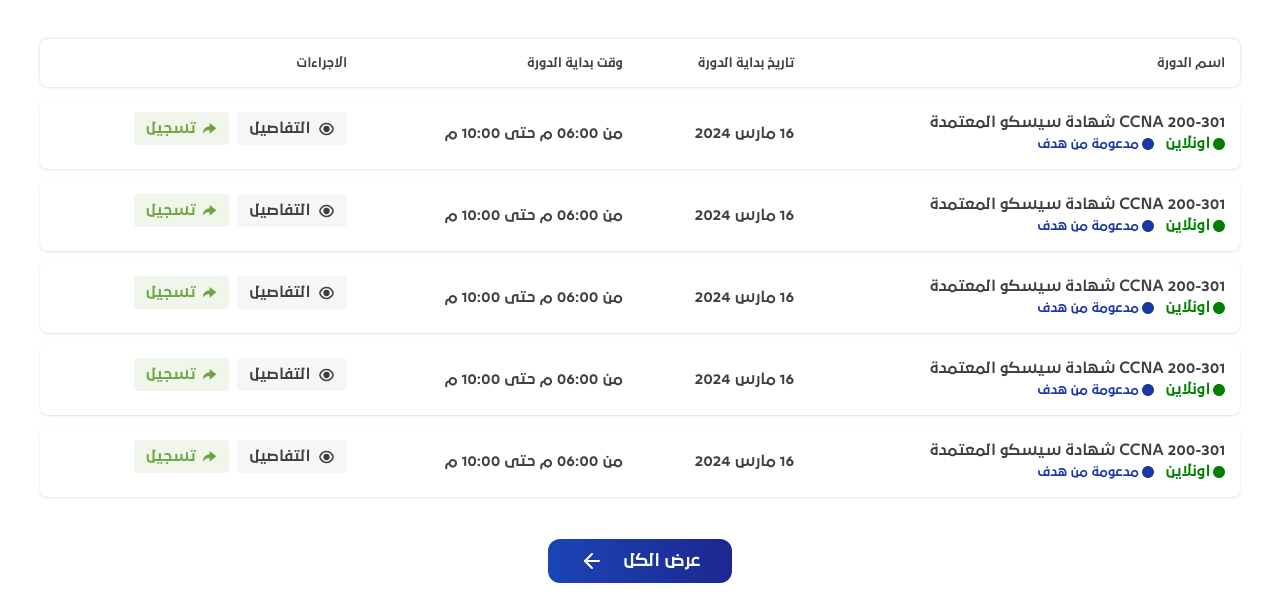
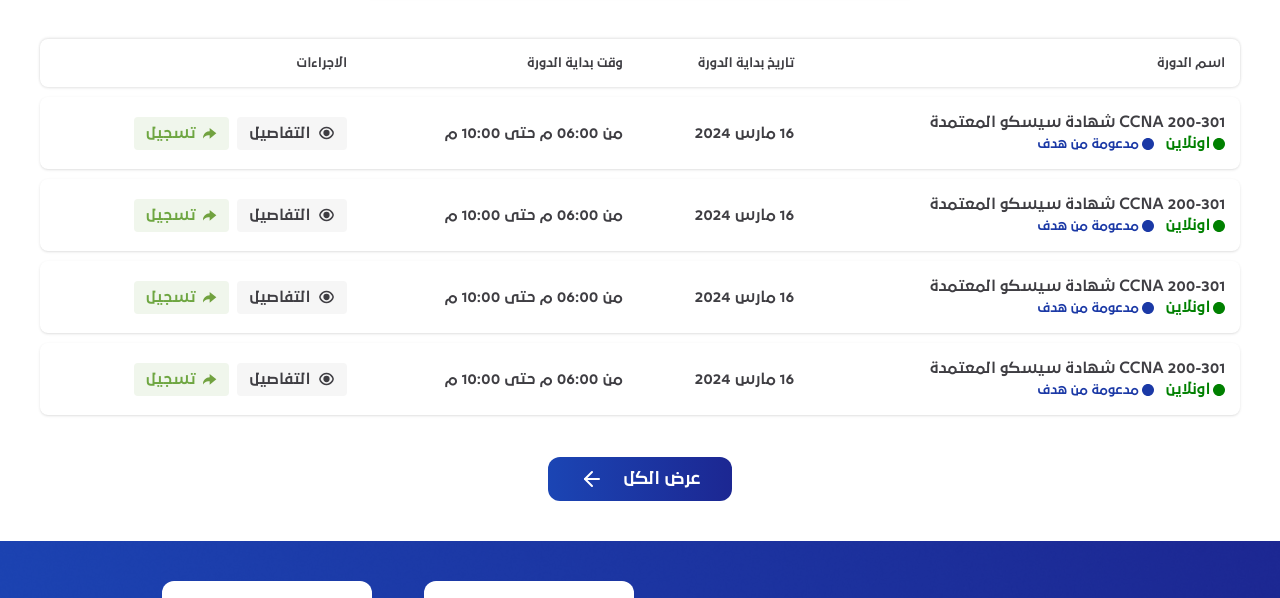
Before and after one commit to yousofo/abad-6-2024, a website with bundled scripts: page index.html in a window 1280 px wide. Shown: the part 1136-1734 px from the top of the page. Built offline with nearby package versions, Linux system fonts and the light colour scheme; files whose address does not match are found by name.

Commit message:
table update

```diff
--- a/index.html
+++ b/index.html
@@ -173,14 +173,22 @@
           </td>
           <td class="course-start-date">16 مارس 2024</td>
           <td>من 06:00 م حتى 10:00 م</td>
-          <td class="btns">
-            <button ><svg xmlns="http://www.w3.org/2000/svg" width="17" height="16" viewBox="0 0 17 16" fill="none">
-              <path d="M10.8866 7.99995C10.8866 9.31995 9.81995 10.3866 8.49995 10.3866C7.17995 10.3866 6.11328 9.31995 6.11328 7.99995C6.11328 6.67995 7.17995 5.61328 8.49995 5.61328C9.81995 5.61328 10.8866 6.67995 10.8866 7.99995Z" fill="#3F3E43" stroke="#3F3E43" stroke-width="1.5" stroke-linecap="round" stroke-linejoin="round"/>
-              <path d="M8.4999 13.5131C10.8532 13.5131 13.0466 12.1264 14.5732 9.7264C15.1732 8.7864 15.1732 7.2064 14.5732 6.2664C13.0466 3.8664 10.8532 2.47974 8.4999 2.47974C6.14656 2.47974 3.95323 3.8664 2.42656 6.2664C1.82656 7.2064 1.82656 8.7864 2.42656 9.7264C3.95323 12.1264 6.14656 13.5131 8.4999 13.5131Z" stroke="#3F3E43" stroke-width="1.5" stroke-linecap="round" stroke-linejoin="round"/>
+          <td >
+            <div class="btns">
+              <button><svg xmlns="http://www.w3.org/2000/svg" width="17" height="16" viewBox="0 0 17 16" fill="none">
+                  <path
+                    d="M10.8866 7.99995C10.8866 9.31995 9.81995 10.3866 8.49995 10.3866C7.17995 10.3866 6.11328 9.31995 6.11328 7.99995C6.11328 6.67995 7.17995 5.61328 8.49995 5.61328C9.81995 5.61328 10.8866 6.67995 10.8866 7.99995Z"
+                    fill="#3F3E43" stroke="#3F3E43" stroke-width="1.5" stroke-linecap="round" stroke-linejoin="round" />
+                  <path
+                    d="M8.4999 13.5131C10.8532 13.5131 13.0466 12.1264 14.5732 9.7264C15.1732 8.7864 15.1732 7.2064 14.5732 6.2664C13.0466 3.8664 10.8532 2.47974 8.4999 2.47974C6.14656 2.47974 3.95323 3.8664 2.42656 6.2664C1.82656 7.2064 1.82656 8.7864 2.42656 9.7264C3.95323 12.1264 6.14656 13.5131 8.4999 13.5131Z"
+                    stroke="#3F3E43" stroke-width="1.5" stroke-linecap="round" stroke-linejoin="round" />
                 </svg>التفاصيل</button>
               <button><svg xmlns="http://www.w3.org/2000/svg" width="14" height="11" viewBox="0 0 14 11" fill="none">
-              <path d="M6.66667 7.33333H5.33333C4.23973 7.33292 3.16682 7.63143 2.23058 8.1966C1.29435 8.76178 0.530401 9.57211 0.0213343 10.54C0.00702532 10.3604 -9.15218e-05 10.1802 8.88408e-07 10C8.88408e-07 6.318 2.98467 3.33333 6.66667 3.33333V0L13.3333 5.33333L6.66667 10.6667V7.33333Z" fill="#71A23F"/>
+                  <path
+                    d="M6.66667 7.33333H5.33333C4.23973 7.33292 3.16682 7.63143 2.23058 8.1966C1.29435 8.76178 0.530401 9.57211 0.0213343 10.54C0.00702532 10.3604 -9.15218e-05 10.1802 8.88408e-07 10C8.88408e-07 6.318 2.98467 3.33333 6.66667 3.33333V0L13.3333 5.33333L6.66667 10.6667V7.33333Z"
+                    fill="#71A23F" />
                 </svg>تسجيل</button>
+            </div>
           </td>
         </tr>
         <tr class="shadow rounded-lg">
@@ -207,14 +215,22 @@
           </td>
           <td class="course-start-date">16 مارس 2024</td>
           <td>من 06:00 م حتى 10:00 م</td>
-          <td class="btns">
-            <button ><svg xmlns="http://www.w3.org/2000/svg" width="17" height="16" viewBox="0 0 17 16" fill="none">
-              <path d="M10.8866 7.99995C10.8866 9.31995 9.81995 10.3866 8.49995 10.3866C7.17995 10.3866 6.11328 9.31995 6.11328 7.99995C6.11328 6.67995 7.17995 5.61328 8.49995 5.61328C9.81995 5.61328 10.8866 6.67995 10.8866 7.99995Z" fill="#3F3E43" stroke="#3F3E43" stroke-width="1.5" stroke-linecap="round" stroke-linejoin="round"/>
-              <path d="M8.4999 13.5131C10.8532 13.5131 13.0466 12.1264 14.5732 9.7264C15.1732 8.7864 15.1732 7.2064 14.5732 6.2664C13.0466 3.8664 10.8532 2.47974 8.4999 2.47974C6.14656 2.47974 3.95323 3.8664 2.42656 6.2664C1.82656 7.2064 1.82656 8.7864 2.42656 9.7264C3.95323 12.1264 6.14656 13.5131 8.4999 13.5131Z" stroke="#3F3E43" stroke-width="1.5" stroke-linecap="round" stroke-linejoin="round"/>
+          <td >
+            <div class="btns">
+              <button><svg xmlns="http://www.w3.org/2000/svg" width="17" height="16" viewBox="0 0 17 16" fill="none">
+                  <path
+                    d="M10.8866 7.99995C10.8866 9.31995 9.81995 10.3866 8.49995 10.3866C7.17995 10.3866 6.11328 9.31995 6.11328 7.99995C6.11328 6.67995 7.17995 5.61328 8.49995 5.61328C9.81995 5.61328 10.8866 6.67995 10.8866 7.99995Z"
+                    fill="#3F3E43" stroke="#3F3E43" stroke-width="1.5" stroke-linecap="round" stroke-linejoin="round" />
+                  <path
+                    d="M8.4999 13.5131C10.8532 13.5131 13.0466 12.1264 14.5732 9.7264C15.1732 8.7864 15.1732 7.2064 14.5732 6.2664C13.0466 3.8664 10.8532 2.47974 8.4999 2.47974C6.14656 2.47974 3.95323 3.8664 2.42656 6.2664C1.82656 7.2064 1.82656 8.7864 2.42656 9.7264C3.95323 12.1264 6.14656 13.5131 8.4999 13.5131Z"
+                    stroke="#3F3E43" stroke-width="1.5" stroke-linecap="round" stroke-linejoin="round" />
                 </svg>التفاصيل</button>
               <button><svg xmlns="http://www.w3.org/2000/svg" width="14" height="11" viewBox="0 0 14 11" fill="none">
-              <path d="M6.66667 7.33333H5.33333C4.23973 7.33292 3.16682 7.63143 2.23058 8.1966C1.29435 8.76178 0.530401 9.57211 0.0213343 10.54C0.00702532 10.3604 -9.15218e-05 10.1802 8.88408e-07 10C8.88408e-07 6.318 2.98467 3.33333 6.66667 3.33333V0L13.3333 5.33333L6.66667 10.6667V7.33333Z" fill="#71A23F"/>
+                  <path
+                    d="M6.66667 7.33333H5.33333C4.23973 7.33292 3.16682 7.63143 2.23058 8.1966C1.29435 8.76178 0.530401 9.57211 0.0213343 10.54C0.00702532 10.3604 -9.15218e-05 10.1802 8.88408e-07 10C8.88408e-07 6.318 2.98467 3.33333 6.66667 3.33333V0L13.3333 5.33333L6.66667 10.6667V7.33333Z"
+                    fill="#71A23F" />
                 </svg>تسجيل</button>
+            </div>
           </td>
         </tr>
         <tr class="shadow rounded-lg">
@@ -241,14 +257,22 @@
           </td>
           <td class="course-start-date">16 مارس 2024</td>
           <td>من 06:00 م حتى 10:00 م</td>
-          <td class="btns">
-            <button ><svg xmlns="http://www.w3.org/2000/svg" width="17" height="16" viewBox="0 0 17 16" fill="none">
-              <path d="M10.8866 7.99995C10.8866 9.31995 9.81995 10.3866 8.49995 10.3866C7.17995 10.3866 6.11328 9.31995 6.11328 7.99995C6.11328 6.67995 7.17995 5.61328 8.49995 5.61328C9.81995 5.61328 10.8866 6.67995 10.8866 7.99995Z" fill="#3F3E43" stroke="#3F3E43" stroke-width="1.5" stroke-linecap="round" stroke-linejoin="round"/>
-              <path d="M8.4999 13.5131C10.8532 13.5131 13.0466 12.1264 14.5732 9.7264C15.1732 8.7864 15.1732 7.2064 14.5732 6.2664C13.0466 3.8664 10.8532 2.47974 8.4999 2.47974C6.14656 2.47974 3.95323 3.8664 2.42656 6.2664C1.82656 7.2064 1.82656 8.7864 2.42656 9.7264C3.95323 12.1264 6.14656 13.5131 8.4999 13.5131Z" stroke="#3F3E43" stroke-width="1.5" stroke-linecap="round" stroke-linejoin="round"/>
+          <td >
+            <div class="btns">
+              <button><svg xmlns="http://www.w3.org/2000/svg" width="17" height="16" viewBox="0 0 17 16" fill="none">
+                  <path
+                    d="M10.8866 7.99995C10.8866 9.31995 9.81995 10.3866 8.49995 10.3866C7.17995 10.3866 6.11328 9.31995 6.11328 7.99995C6.11328 6.67995 7.17995 5.61328 8.49995 5.61328C9.81995 5.61328 10.8866 6.67995 10.8866 7.99995Z"
+                    fill="#3F3E43" stroke="#3F3E43" stroke-width="1.5" stroke-linecap="round" stroke-linejoin="round" />
+                  <path
+                    d="M8.4999 13.5131C10.8532 13.5131 13.0466 12.1264 14.5732 9.7264C15.1732 8.7864 15.1732 7.2064 14.5732 6.2664C13.0466 3.8664 10.8532 2.47974 8.4999 2.47974C6.14656 2.47974 3.95323 3.8664 2.42656 6.2664C1.82656 7.2064 1.82656 8.7864 2.42656 9.7264C3.95323 12.1264 6.14656 13.5131 8.4999 13.5131Z"
+                    stroke="#3F3E43" stroke-width="1.5" stroke-linecap="round" stroke-linejoin="round" />
                 </svg>التفاصيل</button>
               <button><svg xmlns="http://www.w3.org/2000/svg" width="14" height="11" viewBox="0 0 14 11" fill="none">
-              <path d="M6.66667 7.33333H5.33333C4.23973 7.33292 3.16682 7.63143 2.23058 8.1966C1.29435 8.76178 0.530401 9.57211 0.0213343 10.54C0.00702532 10.3604 -9.15218e-05 10.1802 8.88408e-07 10C8.88408e-07 6.318 2.98467 3.33333 6.66667 3.33333V0L13.3333 5.33333L6.66667 10.6667V7.33333Z" fill="#71A23F"/>
+                  <path
+                    d="M6.66667 7.33333H5.33333C4.23973 7.33292 3.16682 7.63143 2.23058 8.1966C1.29435 8.76178 0.530401 9.57211 0.0213343 10.54C0.00702532 10.3604 -9.15218e-05 10.1802 8.88408e-07 10C8.88408e-07 6.318 2.98467 3.33333 6.66667 3.33333V0L13.3333 5.33333L6.66667 10.6667V7.33333Z"
+                    fill="#71A23F" />
                 </svg>تسجيل</button>
+            </div>
           </td>
         </tr>
         <tr class="shadow rounded-lg">
@@ -275,48 +299,22 @@
           </td>
           <td class="course-start-date">16 مارس 2024</td>
           <td>من 06:00 م حتى 10:00 م</td>
-          <td class="btns">
-            <button ><svg xmlns="http://www.w3.org/2000/svg" width="17" height="16" viewBox="0 0 17 16" fill="none">
-              <path d="M10.8866 7.99995C10.8866 9.31995 9.81995 10.3866 8.49995 10.3866C7.17995 10.3866 6.11328 9.31995 6.11328 7.99995C6.11328 6.67995 7.17995 5.61328 8.49995 5.61328C9.81995 5.61328 10.8866 6.67995 10.8866 7.99995Z" fill="#3F3E43" stroke="#3F3E43" stroke-width="1.5" stroke-linecap="round" stroke-linejoin="round"/>
-              <path d="M8.4999 13.5131C10.8532 13.5131 13.0466 12.1264 14.5732 9.7264C15.1732 8.7864 15.1732 7.2064 14.5732 6.2664C13.0466 3.8664 10.8532 2.47974 8.4999 2.47974C6.14656 2.47974 3.95323 3.8664 2.42656 6.2664C1.82656 7.2064 1.82656 8.7864 2.42656 9.7264C3.95323 12.1264 6.14656 13.5131 8.4999 13.5131Z" stroke="#3F3E43" stroke-width="1.5" stroke-linecap="round" stroke-linejoin="round"/>
+          <td >
+            <div class="btns">
+              <button><svg xmlns="http://www.w3.org/2000/svg" width="17" height="16" viewBox="0 0 17 16" fill="none">
+                  <path
+                    d="M10.8866 7.99995C10.8866 9.31995 9.81995 10.3866 8.49995 10.3866C7.17995 10.3866 6.11328 9.31995 6.11328 7.99995C6.11328 6.67995 7.17995 5.61328 8.49995 5.61328C9.81995 5.61328 10.8866 6.67995 10.8866 7.99995Z"
+                    fill="#3F3E43" stroke="#3F3E43" stroke-width="1.5" stroke-linecap="round" stroke-linejoin="round" />
+                  <path
+                    d="M8.4999 13.5131C10.8532 13.5131 13.0466 12.1264 14.5732 9.7264C15.1732 8.7864 15.1732 7.2064 14.5732 6.2664C13.0466 3.8664 10.8532 2.47974 8.4999 2.47974C6.14656 2.47974 3.95323 3.8664 2.42656 6.2664C1.82656 7.2064 1.82656 8.7864 2.42656 9.7264C3.95323 12.1264 6.14656 13.5131 8.4999 13.5131Z"
+                    stroke="#3F3E43" stroke-width="1.5" stroke-linecap="round" stroke-linejoin="round" />
                 </svg>التفاصيل</button>
               <button><svg xmlns="http://www.w3.org/2000/svg" width="14" height="11" viewBox="0 0 14 11" fill="none">
-              <path d="M6.66667 7.33333H5.33333C4.23973 7.33292 3.16682 7.63143 2.23058 8.1966C1.29435 8.76178 0.530401 9.57211 0.0213343 10.54C0.00702532 10.3604 -9.15218e-05 10.1802 8.88408e-07 10C8.88408e-07 6.318 2.98467 3.33333 6.66667 3.33333V0L13.3333 5.33333L6.66667 10.6667V7.33333Z" fill="#71A23F"/>
+                  <path
+                    d="M6.66667 7.33333H5.33333C4.23973 7.33292 3.16682 7.63143 2.23058 8.1966C1.29435 8.76178 0.530401 9.57211 0.0213343 10.54C0.00702532 10.3604 -9.15218e-05 10.1802 8.88408e-07 10C8.88408e-07 6.318 2.98467 3.33333 6.66667 3.33333V0L13.3333 5.33333L6.66667 10.6667V7.33333Z"
+                    fill="#71A23F" />
                 </svg>تسجيل</button>
-          </td>
-        </tr>
-        <tr class="shadow rounded-lg">
-          <td class="course-name">
-            <p>CCNA 200-301 شهادة سيسكو المعتمدة</p>
-            <div>
-              <span>
-                <svg xmlns="http://www.w3.org/2000/svg" width="12" height="12" viewBox="0 0 12 12" fill="none">
-                <path
-                  d="M6 12C9.31371 12 12 9.31371 12 6C12 2.68629 9.31371 0 6 0C2.68629 0 0 2.68629 0 6C0 9.31371 2.68629 12 6 12Z"
-                  fill="currentColor" />
-              </svg>
-              اونلاين
-            </span>
-              <span>
-                <svg xmlns="http://www.w3.org/2000/svg" width="12" height="12" viewBox="0 0 12 12" fill="none">
-                <path
-                  d="M6 12C9.31371 12 12 9.31371 12 6C12 2.68629 9.31371 0 6 0C2.68629 0 0 2.68629 0 6C0 9.31371 2.68629 12 6 12Z"
-                  fill="currentColor" />
-              </svg>
-              مدعومة من هدف
-            </span>
             </div>
-          </td>
-          <td class="course-start-date">16 مارس 2024</td>
-          <td>من 06:00 م حتى 10:00 م</td>
-          <td class="btns">
-            <button ><svg xmlns="http://www.w3.org/2000/svg" width="17" height="16" viewBox="0 0 17 16" fill="none">
-              <path d="M10.8866 7.99995C10.8866 9.31995 9.81995 10.3866 8.49995 10.3866C7.17995 10.3866 6.11328 9.31995 6.11328 7.99995C6.11328 6.67995 7.17995 5.61328 8.49995 5.61328C9.81995 5.61328 10.8866 6.67995 10.8866 7.99995Z" fill="#3F3E43" stroke="#3F3E43" stroke-width="1.5" stroke-linecap="round" stroke-linejoin="round"/>
-              <path d="M8.4999 13.5131C10.8532 13.5131 13.0466 12.1264 14.5732 9.7264C15.1732 8.7864 15.1732 7.2064 14.5732 6.2664C13.0466 3.8664 10.8532 2.47974 8.4999 2.47974C6.14656 2.47974 3.95323 3.8664 2.42656 6.2664C1.82656 7.2064 1.82656 8.7864 2.42656 9.7264C3.95323 12.1264 6.14656 13.5131 8.4999 13.5131Z" stroke="#3F3E43" stroke-width="1.5" stroke-linecap="round" stroke-linejoin="round"/>
-              </svg>التفاصيل</button>
-            <button><svg xmlns="http://www.w3.org/2000/svg" width="14" height="11" viewBox="0 0 14 11" fill="none">
-              <path d="M6.66667 7.33333H5.33333C4.23973 7.33292 3.16682 7.63143 2.23058 8.1966C1.29435 8.76178 0.530401 9.57211 0.0213343 10.54C0.00702532 10.3604 -9.15218e-05 10.1802 8.88408e-07 10C8.88408e-07 6.318 2.98467 3.33333 6.66667 3.33333V0L13.3333 5.33333L6.66667 10.6667V7.33333Z" fill="#71A23F"/>
-              </svg>تسجيل</button>
           </td>
         </tr>
       </table>
--- a/styles/style.scss
+++ b/styles/style.scss
@@ -7,7 +7,7 @@
 // ROBOTO font
 @import url("https://fonts.googleapis.com/css2?family=Noto+Sans+Arabic:wght@100..900&display=swap");
 //ROBOTO classes
-.noto{
+.noto {
   font-family: "Noto Sans Arabic", sans-serif;
   font-optical-sizing: auto;
   font-style: normal;
@@ -124,65 +124,81 @@
       }
     }
     table {
+      @media (min-width: 768px) {
+        border-spacing: 0 10px;
+        border-collapse: separate;
+      }
       td,
       th {
         display: block;
+        padding: 2px;
         font-size: 12px;
         font-weight: bold;
         color: #3f3e43;
-      }
-      .course-name {
+        border: 1px solid transparent;
+        &.course-name {
+          padding-top: 4px;
           font-size: 14px;
-        >div{
+          display: flex;
+          flex-direction: column;
+          > div {
+            order: 1;
             display: flex;
             gap: 12px;
-          span{
+            span {
               display: flex;
               align-items: center;
               gap: 3px;
               color: #008000;
             }
-          span:nth-child(2){
+            span:nth-child(2) {
               font-size: 12px;
-            color: #1B39A6;
+              color: #1b39a6;
+            }
+          }
+          > p {
+            order: 2;
+          }
+          @media (min-width: 768px) {
+            > div {
+              order: 2 !important;
+            }
+            p {
+              order: 1 !important;
             }
           }
         }
-      .course-start-date {
+        &.course-start-date {
           display: none;
         }
         @media (min-width: 768px) {
-        border-spacing: 0 10px;
-        border-collapse: separate;
-        td,
-        .course-start-date,
-        th {
           display: table-cell;
-          padding: 14px;
+          padding: 14px !important;
+          &.course-start-date {
+            display: table-cell;
           }
         }
-      .btns{
+      }
+
+      .btns {
         display: flex;
+        align-items: center;
         gap: 8px;
-        button{
+        button {
           padding: 6px 12px;
           border-radius: 4px;
           display: flex;
           align-items: center;
           gap: 8px;
         }
-        button:nth-child(1){
-          background-color: #F6F6F6;
+        button:nth-child(1) {
+          background-color: #f6f6f6;
         }
-        button:nth-child(2){
-          background-color: #F0F6EC;
-          color: #6EA641;
+        button:nth-child(2) {
+          background-color: #f0f6ec;
+          color: #6ea641;
         }
       }
-    }
-    table td,
-    table th {
-      border: 1px solid transparent;
     }
     table th {
       font-size: 12px;
@@ -297,7 +313,7 @@
   .articles {
     article {
       padding: 12px;
-      @media (min-width:767px) {
+      @media (min-width: 767px) {
         width: calc(100% / 3);
       }
       .article-wrapper {
@@ -328,33 +344,33 @@
       }
     }
   }
-  .contact{
-    form{
-      .input{
-        .placeholder{
+  .contact {
+    form {
+      .input {
+        .placeholder {
           position: absolute;
           right: 45px;
           top: 50%;
           transform: translateY(-50%);
         }
-        input:not(:placeholder-shown)+.placeholder{
+        input:not(:placeholder-shown) + .placeholder {
           transform: translateY(-100%) !important;
         }
       }
     }
   }
-  footer{
-    .social-links{
-      >svg{
+  footer {
+    .social-links {
+      > svg {
         cursor: pointer;
       }
     }
-    h4{
+    h4 {
       font-size: 18px;
       font-weight: 700;
       margin-bottom: 4px;
     }
-    li{
+    li {
       flex-direction: column;
 
       display: flex;
```
Also changed, not shown: styles/style.css, styles/tailwind-output.css, 1 other file. Lines whose indentation alone changed are shown as unchanged.
